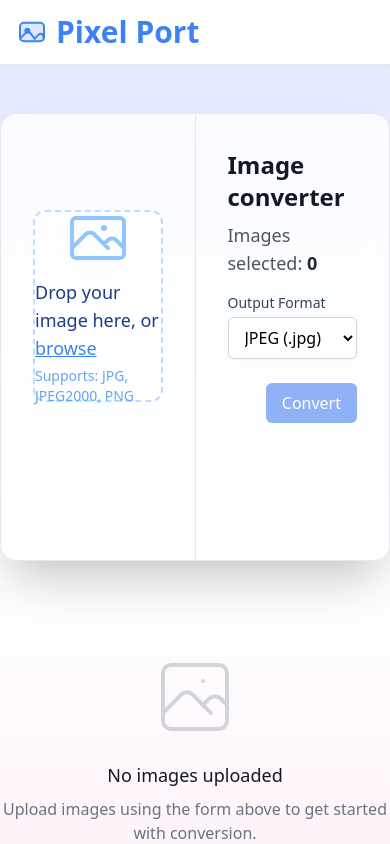
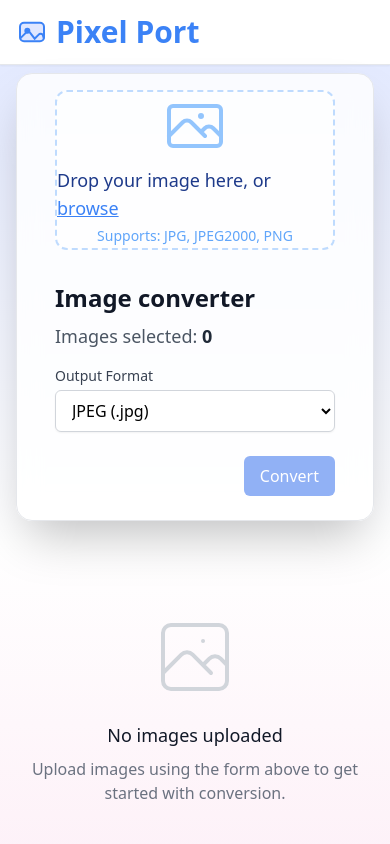
Before and after one commit to SamuelJebaraj2425/Pixel-Port, a React (Vite) app: page / in a window 390 px wide. Shown: the top 844 px of the page. Built offline with nearby package versions, Linux system fonts and the light colour scheme.

Commit message:
MVP version for mobile

```diff
--- a/src/App.tsx
+++ b/src/App.tsx
@@ -105,17 +105,17 @@ const App: React.FC = () => {
         conversionCount={conversionResults.length}
       />
 
-      <main className="flex-1 flex flex-col items-center justify-center py-12">
-        <div className="w-full max-w-4xl min-h-[28rem] bg-white/80 backdrop-blur-md rounded-2xl shadow-2xl flex flex-row overflow-hidden border border-gray-200">
-          {/* FileUploader left, vertical divider, ConversionSettings right */}
-          <div className="flex-1 p-8 flex flex-col justify-center h-full min-h-[24rem]">
+      <main className="flex-1 flex flex-col items-center justify-center pt-4 pb-8 max-[420px]:pt-2 max-[420px]:pb-6 px-4">
+        <div className="w-full max-w-4xl min-h-[28rem] bg-white/80 backdrop-blur-md rounded-2xl shadow-2xl flex flex-col min-[421px]:flex-row overflow-hidden border border-gray-200">
+          {/* FileUploader above on mobile (<420px), left on desktop */}
+          <div className="order-1 min-[421px]:order-none min-[421px]:flex-1 p-4 min-[421px]:p-8 flex flex-col justify-center h-full min-[421px]:min-h-[24rem]">
             <FileUploader
               onFilesSelected={handleFilesSelected}
               files={imageFiles}
             />
           </div>
-          <div className="w-px bg-gray-200" />
-          <div className="flex-1 p-8 flex flex-col justify-center h-full min-h-[24rem]">
+          <div className="hidden min-[421px]:block w-px bg-gray-200" />
+          <div className="order-2 min-[421px]:order-none min-[421px]:flex-1 p-4 min-[421px]:p-8 flex flex-col justify-center h-full min-[421px]:min-h-[24rem]">
             <ConversionSettings
               settings={globalSettings}
               onChange={handleSettingsChange}
@@ -146,6 +146,7 @@ const App: React.FC = () => {
                 <Button
                   onClick={handleClearAll}
                   variant="ghost"
+                  className="text-red-600 hover:text-red-700 hover:bg-red-50"
                 >
                   Clear All
                 </Button>
@@ -161,14 +162,17 @@ const App: React.FC = () => {
                     <span className="col-span-2 text-xs text-gray-500 text-center uppercase">{file.type || 'Unknown'}</span>
                     <span className="col-span-2 flex justify-end">
                       <button
-                        className="px-2 py-1 text-xs text-red-500 hover:text-white hover:bg-red-500 rounded transition-colors border border-red-200"
+                        className="min-[421px]:px-2 min-[421px]:py-1 p-1.5 text-xs text-red-500 hover:text-white hover:bg-red-500 rounded transition-colors border border-red-200 flex items-center"
                         title="Delete image"
                         onClick={() => {
                           URL.revokeObjectURL(file.url)
                           setImageFiles(prev => prev.filter(f => f.url !== file.url))
                         }}
                       >
-                        Delete
+                        <svg xmlns="http://www.w3.org/2000/svg" className="h-4 w-4 min-[421px]:hidden" viewBox="0 0 20 20" fill="currentColor">
+                          <path fillRule="evenodd" d="M4.293 4.293a1 1 0 011.414 0L10 8.586l4.293-4.293a1 1 0 111.414 1.414L11.414 10l4.293 4.293a1 1 0 01-1.414 1.414L10 11.414l-4.293 4.293a1 1 0 01-1.414-1.414L8.586 10 4.293 5.707a1 1 0 010-1.414z" clipRule="evenodd" />
+                        </svg>
+                        <span className="hidden min-[421px]:inline">Delete</span>
                       </button>
                     </span>
                   </li>
--- a/src/components/converter/ConversionSettings.tsx
+++ b/src/components/converter/ConversionSettings.tsx
@@ -34,7 +34,7 @@ const ConversionSettingsComponent: React.FC<ConversionSettingsProps> = ({
 
 
   return (
-    <div className="max-w-sm text-left relative">
+    <div className="w-[280px] sm:max-w-sm text-left relative mx-auto">
       <h3 className="text-2xl font-bold text-gray-900 mb-2">Image converter</h3>
       {typeof imageCount === 'number' && (
         <span className="block mb-4 text-lg text-gray-600">Images selected: <span className="font-semibold text-gray-800">{imageCount}</span></span>
@@ -58,8 +58,17 @@ const ConversionSettingsComponent: React.FC<ConversionSettingsProps> = ({
 
         {/* Resize feature has been removed */}
       </div>
-      {/* Generate Button restored as per user request */}
-      <div className="flex justify-end mt-6 space-x-3">
+      {/* Generate Button and Popup Container */}
+      <div className="relative mt-6">
+        <div className="flex justify-end items-center gap-3">
+          {/* Success Popup - Mobile */}
+          {showPopup && (
+            <div className="hidden max-[420px]:block">
+              <div className="bg-green-100 border border-green-300 text-green-800 px-2 py-1 rounded text-xs animate-fade-in">
+                ✓ Download completed!
+              </div>
+            </div>
+          )}
           <Button
             onClick={onGenerate}
             disabled={!imageCount}
@@ -69,10 +78,9 @@ const ConversionSettingsComponent: React.FC<ConversionSettingsProps> = ({
             Convert
           </Button>
         </div>
-      {/* Popup for zip generated */}
-      <div className="relative" style={{ minHeight: '2.5rem' }}>
+        {/* Success Popup - Desktop */}
         {showPopup && (
-          <div className="absolute left-0 right-0" style={{ bottom: '-2.5rem' }}>
+          <div className="max-[420px]:hidden absolute left-0 right-0" style={{ bottom: '-2.5rem' }}>
             <div className="bg-green-100 border border-green-300 text-green-800 px-4 py-2 rounded shadow-lg animate-fade-in text-center z-20">
               Zip file generated and download started!
             </div>
--- a/src/components/converter/FileUploader.tsx
+++ b/src/components/converter/FileUploader.tsx
@@ -73,10 +73,10 @@ const FileUploader: React.FC<FileUploaderProps> = ({
   };
 
   return (
-    <div className="w-full h-full flex flex-col justify-center items-center">
+    <div className="w-[280px] sm:max-w-sm h-full flex flex-col justify-center items-center mx-auto">
       <label
         htmlFor="file-upload"
-        className={`w-full h-48 flex flex-col justify-center items-center border-2 border-dashed rounded-xl cursor-pointer transition bg-white/60 ${isDragActive ? 'border-blue-400 bg-blue-50' : 'border-blue-200 hover:border-blue-400'}`}
+        className={`w-full h-40 sm:h-48 flex flex-col justify-center items-center border-2 border-dashed rounded-xl cursor-pointer transition bg-white/60 ${isDragActive ? 'border-blue-400 bg-blue-50' : 'border-blue-200 hover:border-blue-400'}`}
         onDragOver={handleDragOver}
         onDragLeave={handleDragLeave}
         onDrop={handleDrop}
```
Lines whose indentation alone changed are shown as unchanged.
